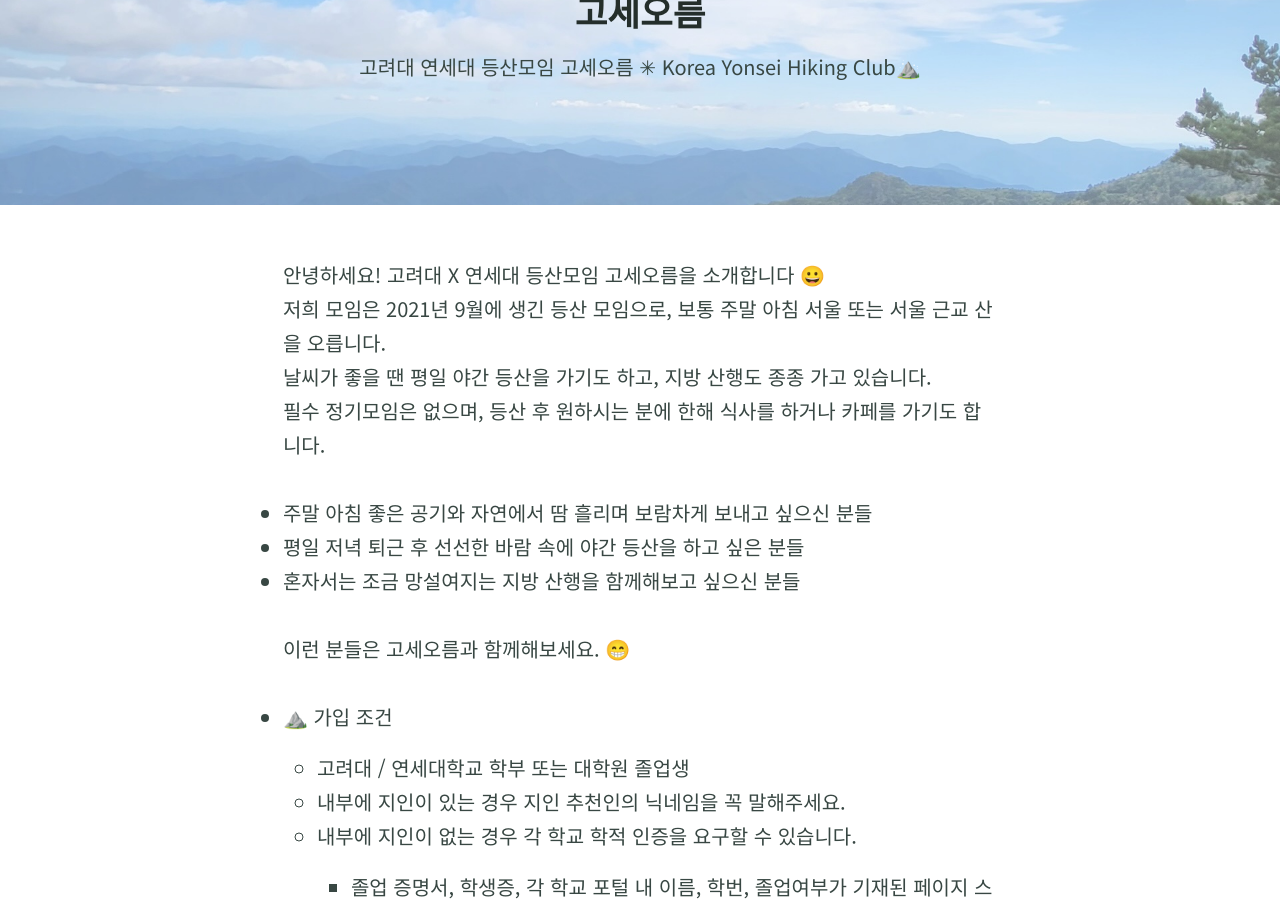
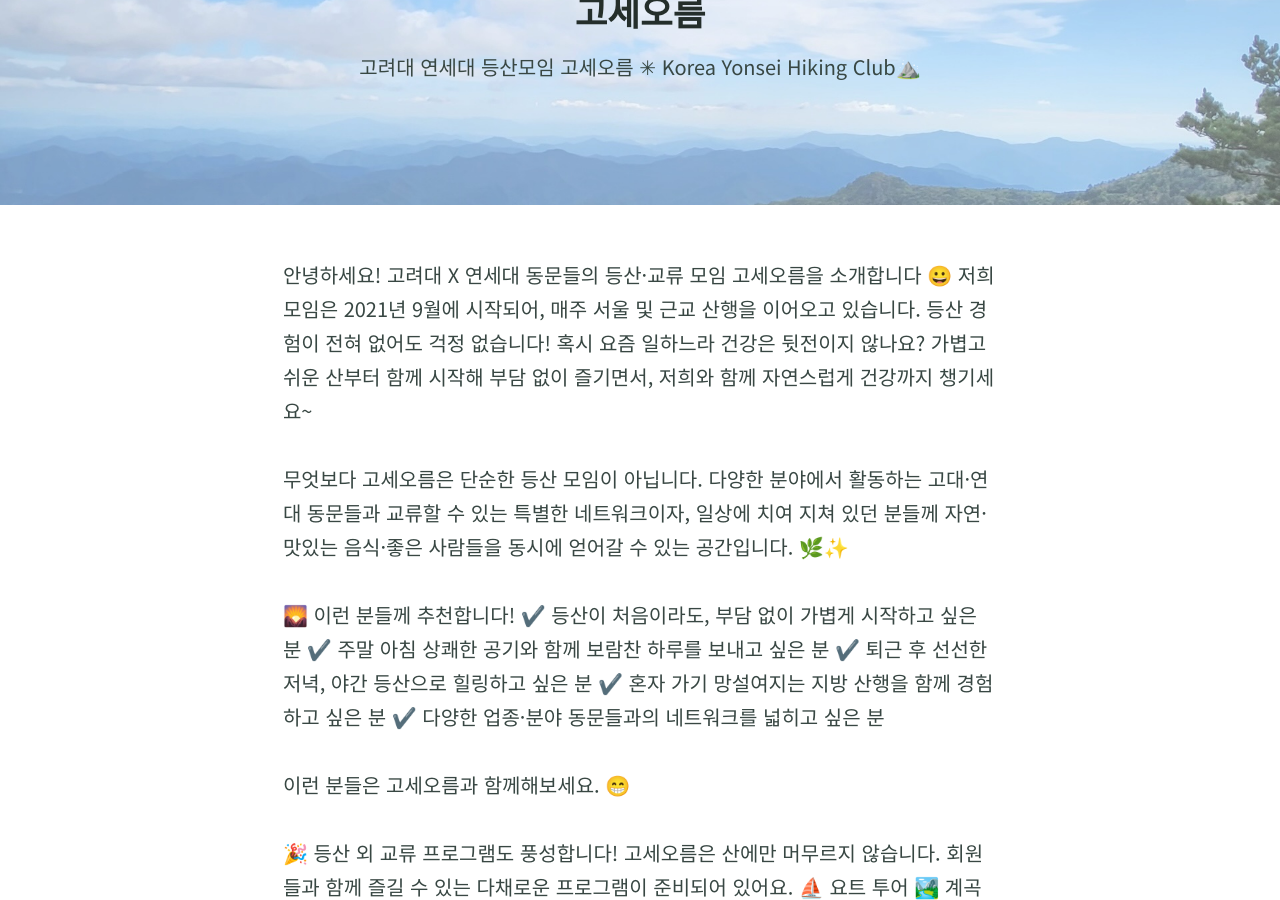
Before and after one commit to KoseiOreum/koseioreum.github.io, a Jekyll site: the page built from index.md, in a window 1280 px wide and 900 px high, scrolled down 219 px. Built offline with Jekyll 4.4.1, drawn with Linux system fonts in a browser that asks for light colours; some of the changed text lies outside the part shown.

Commit message:
Update index.md

```diff
--- a/index.md
+++ b/index.md
@@ -6,16 +6,32 @@
 feature_image: "./assets/main.jpeg"
 ---
 
-안녕하세요! 고려대 X 연세대 등산모임 고세오름을 소개합니다 😀
-저희 모임은 2021년 9월에 생긴 등산 모임으로, 보통 주말 아침 서울 또는 서울 근교 산을 오릅니다.
-날씨가 좋을 땐 평일 야간 등산을 가기도 하고, 지방 산행도 종종 가고 있습니다.
-필수 정기모임은 없으며, 등산 후 원하시는 분에 한해 식사를 하거나 카페를 가기도 합니다.
+안녕하세요! 고려대 X 연세대 동문들의 등산·교류 모임 고세오름을 소개합니다 😀
+저희 모임은 2021년 9월에 시작되어, 매주 서울 및 근교 산행을 이어오고 있습니다.
+등산 경험이 전혀 없어도 걱정 없습니다! 혹시 요즘 일하느라 건강은 뒷전이지 않나요?
+가볍고 쉬운 산부터 함께 시작해 부담 없이 즐기면서, 저희와 함께 자연스럽게 건강까지 챙기세요~
 
-- 주말 아침 좋은 공기와 자연에서 땀 흘리며 보람차게 보내고 싶으신 분들
-- 평일 저녁 퇴근 후 선선한 바람 속에 야간 등산을 하고 싶은 분들
-- 혼자서는 조금 망설여지는 지방 산행을 함께해보고 싶으신 분들
+무엇보다 고세오름은 단순한 등산 모임이 아닙니다.
+다양한 분야에서 활동하는 고대·연대 동문들과 교류할 수 있는 특별한 네트워크이자, 일상에 치여 지쳐 있던 분들께 자연·맛있는 음식·좋은 사람들을 동시에 얻어갈 수 있는 공간입니다. 🌿✨
+
+🌄 이런 분들께 추천합니다!
+✔️ 등산이 처음이라도, 부담 없이 가볍게 시작하고 싶은 분
+✔️ 주말 아침 상쾌한 공기와 함께 보람찬 하루를 보내고 싶은 분
+✔️ 퇴근 후 선선한 저녁, 야간 등산으로 힐링하고 싶은 분
+✔️ 혼자 가기 망설여지는 지방 산행을 함께 경험하고 싶은 분
+✔️ 다양한 업종·분야 동문들과의 네트워크를 넓히고 싶은 분
 
 이런 분들은 고세오름과 함께해보세요. 😁
+
+🎉 등산 외 교류 프로그램도 풍성합니다!
+고세오름은 산에만 머무르지 않습니다. 회원들과 함께 즐길 수 있는 다채로운 프로그램이 준비되어 있어요.
+⛵ 요트 투어
+🏞️ 계곡 MT
+⚾ 야구 관람
+🧗 클라이밍 체험
+🍷 와인 페어
+🎉 고연전·연고전 뒷풀이
+🎄 송년회
 
 - ⛰️ 가입 조건
   - 고려대 / 연세대학교 학부 또는 대학원 졸업생
@@ -27,11 +43,6 @@
 [https://bit.ly/apply_koseioreum](https://bit.ly/apply_koseioreum)
 
 ### History
-- 2021.09 방장 가필드 🐅 <고연&연고 등산방!> 개설
-- 2023.02 부방장 랄라 🐅
-- 2023.08 방장 랄라 🐅 <KY등산모임🐦🐯> 개편
-- 2023.10 부방장 헿헿 🦅
+- 2021.09 <고연&연고 등산방!> 개설
+- 2023.08 <KY등산모임🐦🐯> 개편
 - 2023.11 <고세오름> 이름 변경
-- 2023.11 <고세오름> 공식 로고 지정
-- 2024.03 방장 헿헿 🦅
-- 2024.04 부방장 피치 🦅🐅
```
